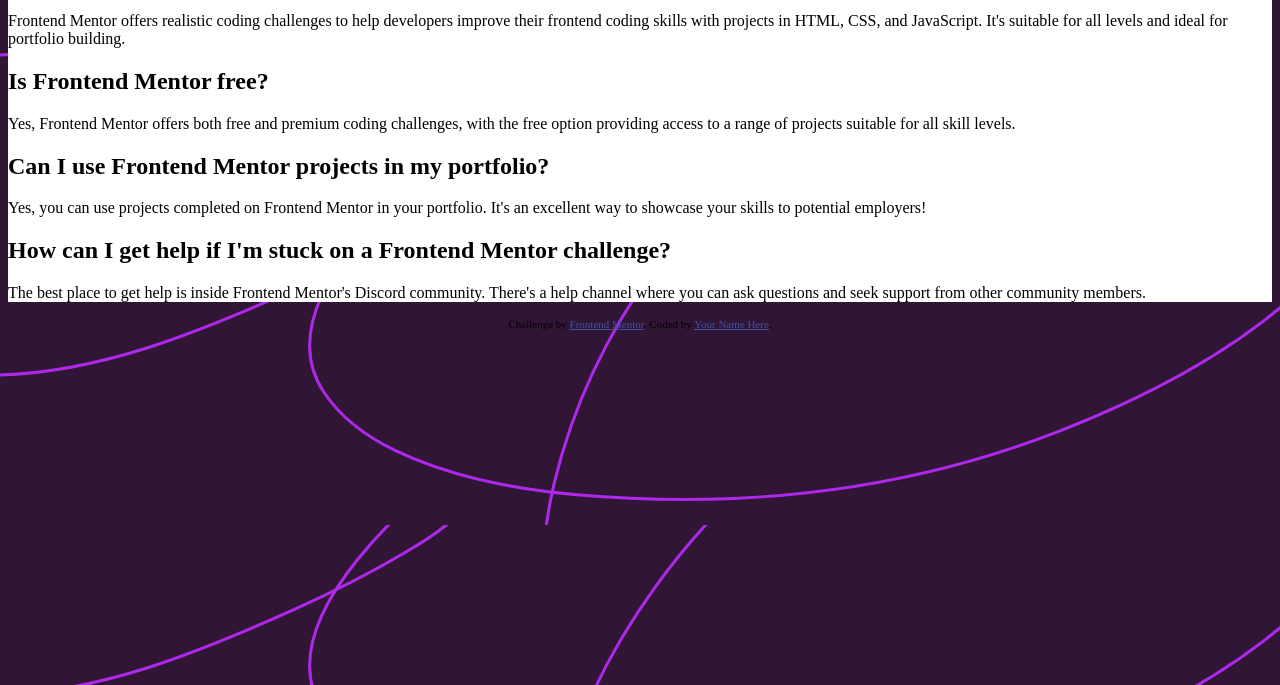
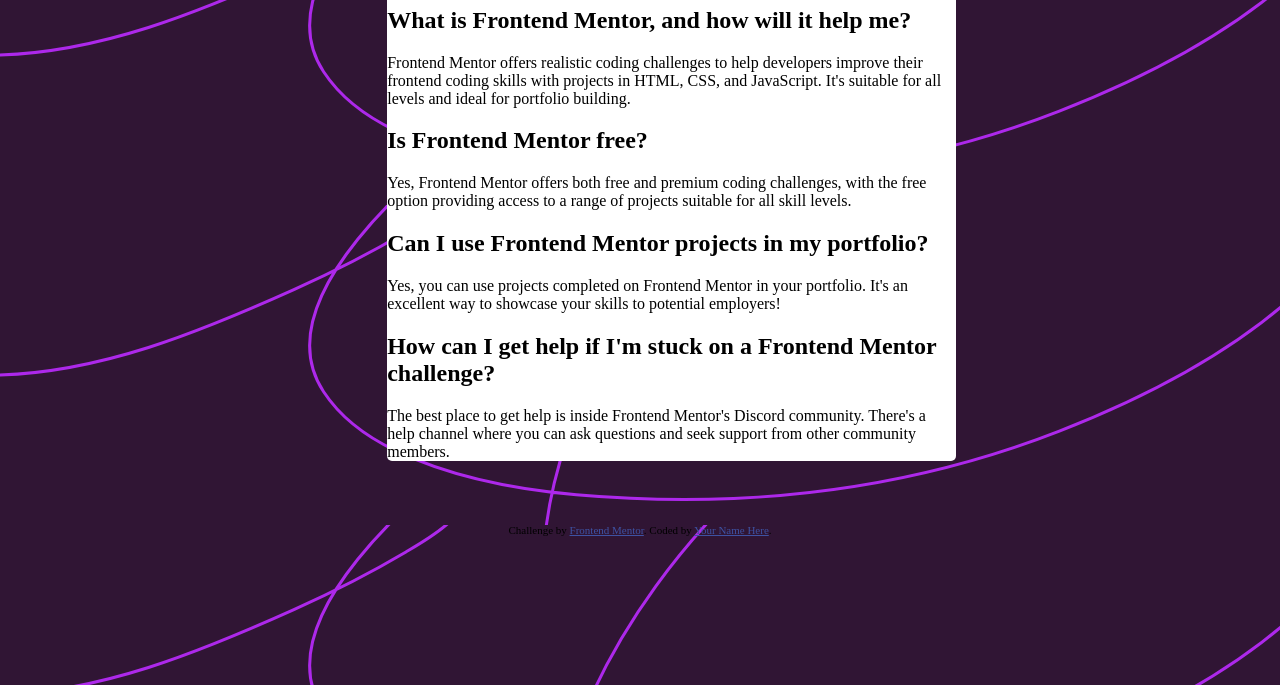
Before and after one commit to ksuares1/faq-accordion, a plain HTML site: page index.html in a window 1280 px wide. Shown: the part 115-800 px from the top of the page. Drawn offline with Linux system fonts and the light colour scheme.

Commit message:
added css to faq

```diff
--- a/assets/css/styles.css
+++ b/assets/css/styles.css
@@ -4,6 +4,11 @@
 
     .faq-container{
         background-color: white;
+        width:45%;
+        border-radius: 5px;
+        position: relative;
+        left:25%;
+        margin:5%;
     }
 
 
```
